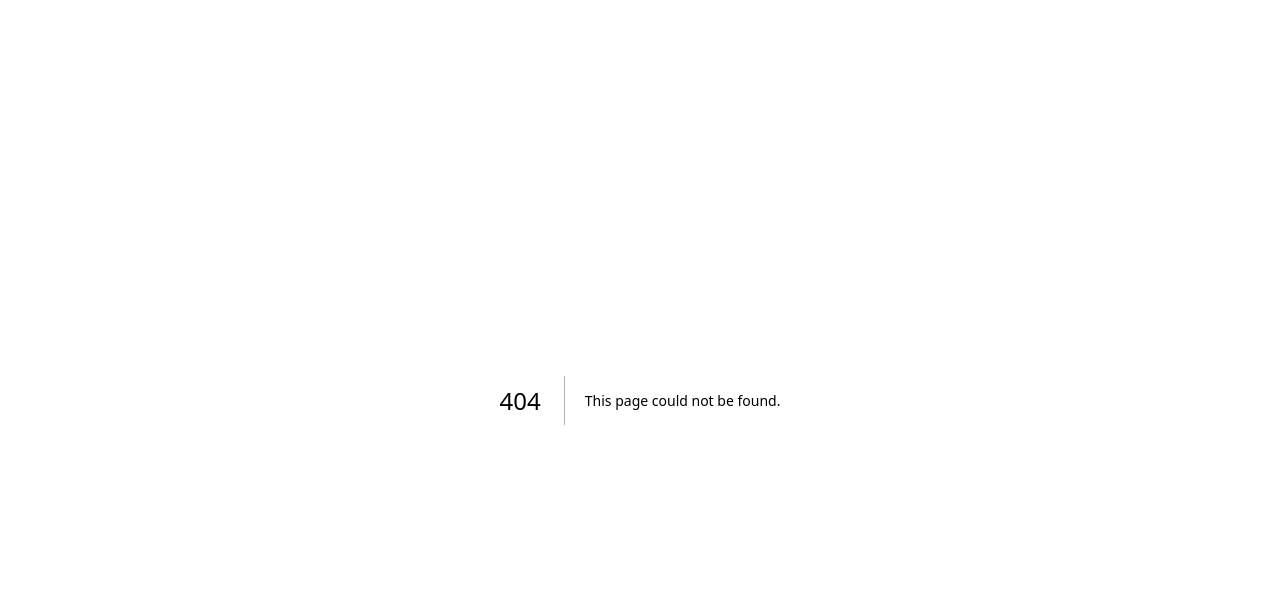
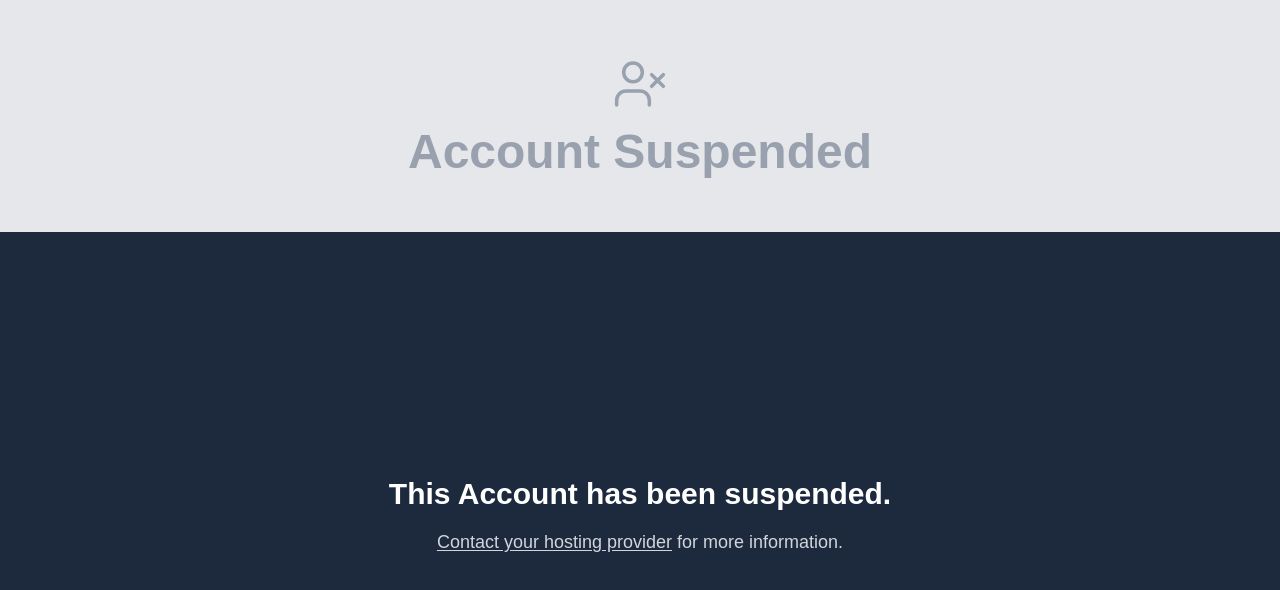
Before and after one commit to Mustarphy/perception, a Next.js app: page /suspended in a window 1280 px wide. Before the commit this address had no page. Shown: the top 590 px of the page. Built offline with nearby package versions, Linux system fonts and the light colour scheme.

Commit message:
new changes

```diff
--- /dev/null
+++ b/app/components/SuspendedPage.jsx
@@ -0,0 +1,33 @@
+import { UserX } from "lucide-react";
+
+// Static hosting/account-suspension notice.
+// Rendered for every route while the site is temporarily suspended (see middleware.js).
+export default function SuspendedPage() {
+  return (
+    <div className="min-h-screen w-full flex flex-col">
+      {/* Top section */}
+      <div className="bg-gray-200 flex flex-col items-center justify-center text-center px-4 py-10 sm:py-14">
+        <UserX
+          className="w-12 h-12 sm:w-14 sm:h-14 text-gray-400 mb-4"
+          strokeWidth={1.5}
+        />
+        <h1 className="text-3xl sm:text-4xl md:text-5xl font-semibold text-gray-400">
+          Account Suspended
+        </h1>
+      </div>
+
+      {/* Main section */}
+      <div className="flex-1 bg-slate-800 flex flex-col items-center justify-center text-center px-4 py-16 sm:py-24">
+        <p className="text-white text-xl sm:text-2xl md:text-3xl font-bold max-w-2xl">
+          This Account has been suspended.
+        </p>
+        <p className="text-gray-300 text-sm sm:text-base md:text-lg mt-4">
+          <span className="underline underline-offset-2">
+            Contact your hosting provider
+          </span>{" "}
+          for more information.
+        </p>
+      </div>
+    </div>
+  );
+}
--- /dev/null
+++ b/app/suspended/page.js
@@ -0,0 +1,9 @@
+import SuspendedPage from "../components/SuspendedPage";
+
+export const metadata = {
+  title: "Account Suspended",
+};
+
+export default function Suspended() {
+  return <SuspendedPage />;
+}
--- /dev/null
+++ b/middleware.js
@@ -0,0 +1,36 @@
+import { NextResponse } from "next/server";
+
+/**
+ * TEMPORARY SITE-WIDE SUSPENSION
+ * -------------------------------
+ * While SITE_SUSPENDED is true, every request (any path, including "/",
+ * "/join-team", and any URL a visitor types) is rewritten to /suspended,
+ * so only the Account Suspended page is ever shown. The URL in the
+ * browser stays whatever the visitor typed, and refreshing keeps
+ * showing the suspended page. No existing routes, pages, or components
+ * are modified or deleted by this.
+ *
+ * TO RESTORE THE SITE: set SITE_SUSPENDED to false, or delete this file.
+ */
+const SITE_SUSPENDED = true;
+const SUSPENDED_PATH = "/suspended";
+
+export function middleware(request) {
+  if (!SITE_SUSPENDED) {
+    return NextResponse.next();
+  }
+
+  const { pathname } = request.nextUrl;
+
+  if (pathname === SUSPENDED_PATH) {
+    return NextResponse.next();
+  }
+
+  const url = request.nextUrl.clone();
+  url.pathname = SUSPENDED_PATH;
+  return NextResponse.rewrite(url);
+}
+
+export const config = {
+  matcher: ["/((?!_next/static|_next/image|favicon.ico).*)"],
+};
```
